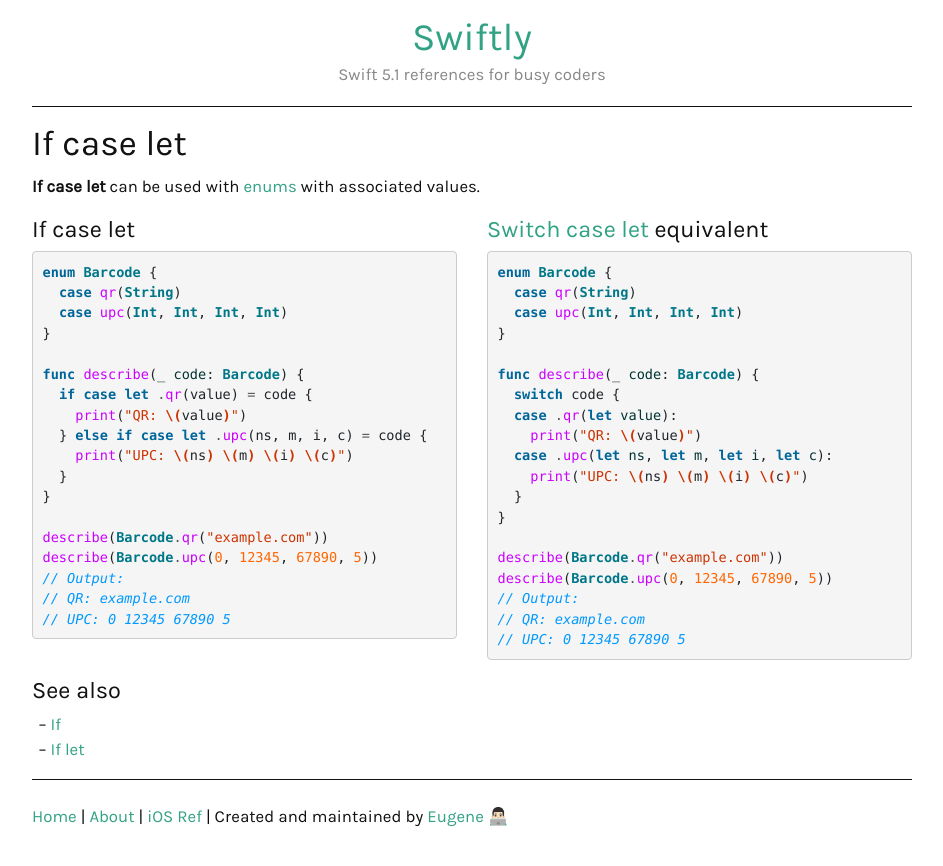
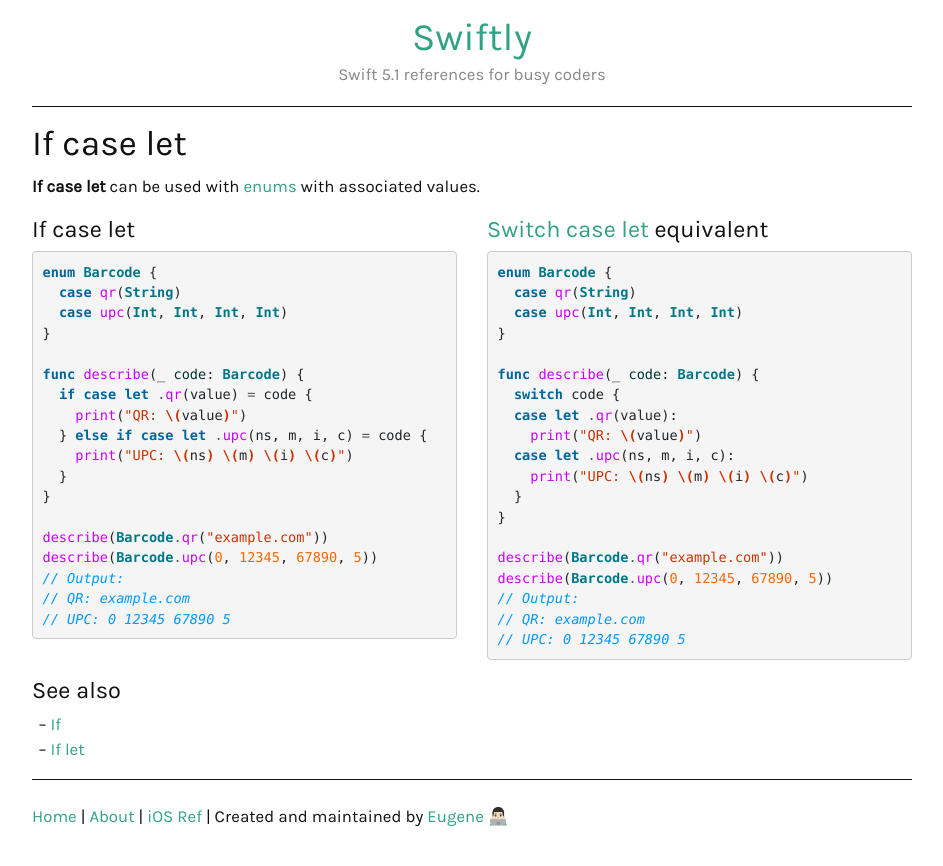
Before and after one commit to ebelinski/swiftly, a Jekyll site: the page built from if-case-let.md, in a window 1280 px wide. Shown: the top 866 px of the page, without its empty margins (168-1111 px from the left). Built offline with Jekyll 4.4.1, drawn with Linux system fonts in a browser that asks for light colours; comment, search, counter and statistics services are not loaded.

Commit message:
moved let

```diff
--- a/if-case-let.md
+++ b/if-case-let.md
@@ -47,9 +47,9 @@ enum Barcode {
 
 func describe(_ code: Barcode) {
   switch code {
-  case .qr(let value):
+  case let .qr(value):
     print("QR: \(value)")
-  case .upc(let ns, let m, let i, let c):
+  case let .upc(ns, m, i, c):
     print("UPC: \(ns) \(m) \(i) \(c)")
   }
 }
```
Also changed, not shown: switch-case-let.md (+2 -2 lines).
